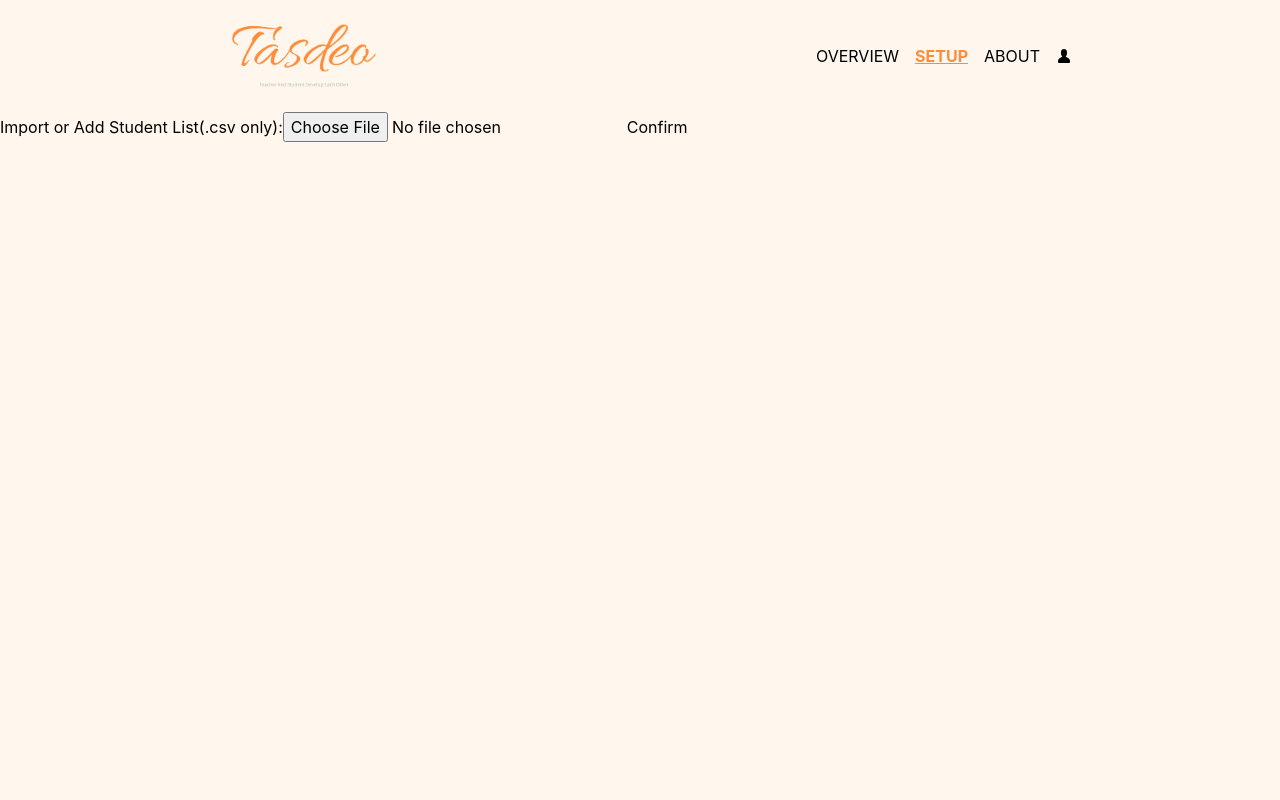
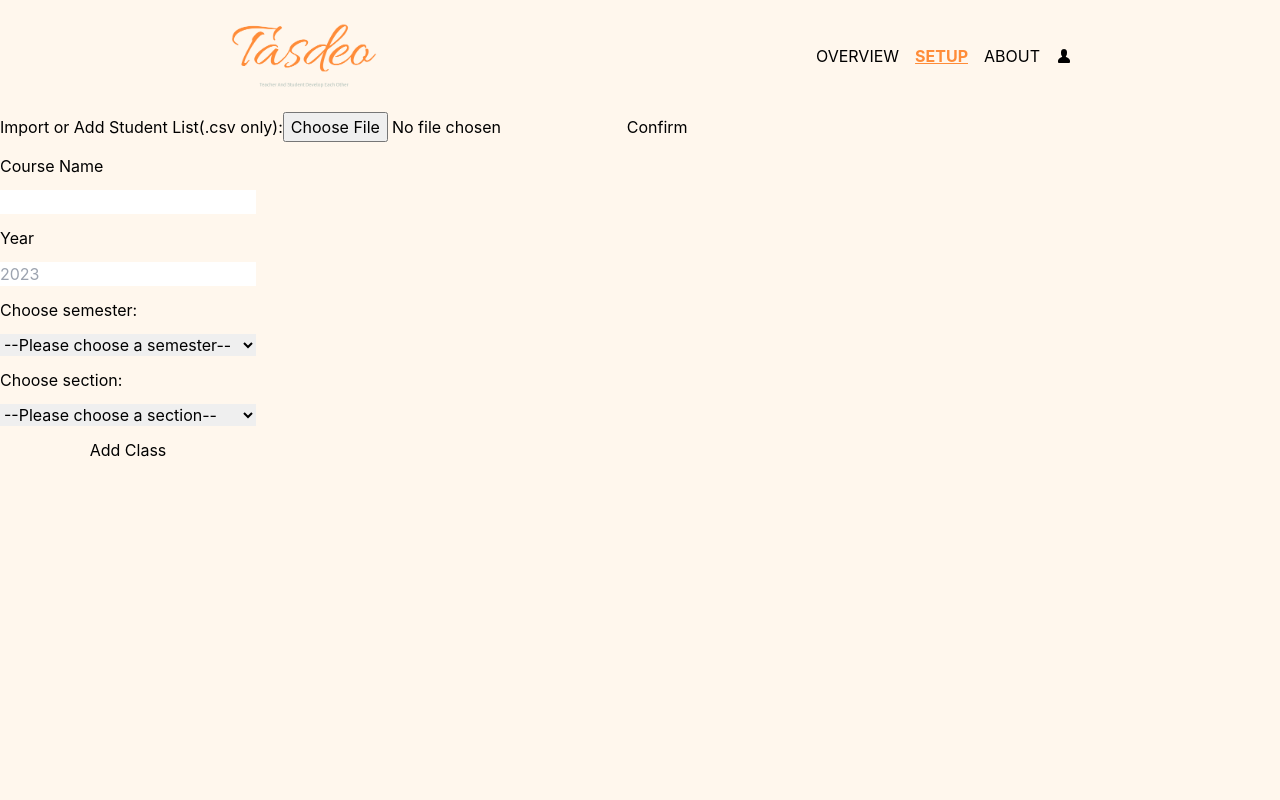
Before and after one commit to kuruxxii/Tasdeo, a React (Vite) app: page /setup in a window 1280 px wide. Shown: the top 800 px of the page. Built offline with nearby package versions, Linux system fonts and the light colour scheme; no server answers; the database is empty; sample sign-in values are in the browser's storage.

Commit message:
able to add class

```diff
--- a/src/App.jsx
+++ b/src/App.jsx
@@ -24,7 +24,10 @@ import RemarkForm, {
   loader as remarkFormLoader,
   action as remarkFormAction,
 } from "./pages/RemarkForm";
-import SetUp, { loader as setUpLoader } from "./pages/SetUp";
+import SetUp, {
+  loader as setUpLoader,
+  action as setUpAction,
+} from "./pages/SetUp";
 import About from "./pages/About";
 import SignIn from "./pages/SignIn";
 import SignUp from "./pages/SignUp";
@@ -53,7 +56,12 @@ function App() {
           loader={remarkFormLoader}
           action={remarkFormAction}
         />
-        <Route path="setup" element={<SetUp />} loader={setUpLoader} />
+        <Route
+          path="setup"
+          element={<SetUp />}
+          loader={setUpLoader}
+          action={setUpAction}
+        />
         <Route path="about" element={<About />} />
         <Route path="sign-in" element={<SignIn />} />
         <Route path="sign-up" element={<SignUp />} />
--- a/src/pages/SetUp.jsx
+++ b/src/pages/SetUp.jsx
@@ -1,23 +1,105 @@
 import React, { useState } from "react";
 import Papa from "papaparse";
 import { db } from "../config/firebase";
-import { collection, addDoc, getDocs } from "firebase/firestore";
-import { useLoaderData } from "react-router-dom";
+import { collection, addDoc, getDocs, query, where } from "firebase/firestore";
+import { useLoaderData, Form, redirect } from "react-router-dom";
 import { requireAuth } from "../util";
+import { getAuth } from "firebase/auth";
 
 export async function loader() {
   await requireAuth();
+  const auth = getAuth();
+  const user = auth.currentUser;
+  // 获取教授信息
+  const professorId = user.uid;
   // 获取所有学生信息
   const students = [];
   const studentsSnapshot = await getDocs(collection(db, "students"));
   studentsSnapshot.forEach((doc) => {
     students.push(doc.data());
   });
-  return students;
+
+  // 获取该教授的所有课程信息
+  const classes = [];
+  const q = query(
+    collection(db, "classes"),
+    where("professorId", "==", professorId)
+  );
+  const querySnapshot = await getDocs(q);
+  querySnapshot.forEach((doc) => {
+    let classInfo = doc.data();
+    classInfo.classId = doc.id;
+    classes.push(classInfo);
+  });
+  return { students, classes };
+}
+
+export async function action({ request }) {
+  const auth = getAuth();
+  const user = auth.currentUser;
+  // 获取教授信息
+  const professorId = user.uid;
+
+  const formData = await request.formData();
+  const courseName = formData.get("courseName");
+  const year = formData.get("year");
+  const semester = formData.get("semester");
+  const section = formData.get("section");
+
+  const classesjson = formData.get("classesjson");
+  const classes = JSON.parse(classesjson);
+
+  if (
+    classes.filter(
+      (cls) =>
+        cls.year === Number(year) &&
+        cls.semester === semester &&
+        cls.section === section
+    ).length === 1
+  ) {
+    alert("class section already exists!");
+  } else {
+    let classCount =
+      classes.filter(
+        (cls) => cls.year === Number(year) && cls.semester === semester
+      ).length + 1;
+
+    let sectionCode;
+    switch (section) {
+      case "none":
+        sectionCode = 5;
+        break;
+      case "a":
+        sectionCode = 4;
+        break;
+      case "b":
+        sectionCode = 3;
+        break;
+      case "c":
+        sectionCode = 2;
+        break;
+      case "d":
+        sectionCode = 1;
+        break;
+    }
+
+    const orderCode = Number(classCount.toString() + sectionCode.toString());
+    const docRef = await addDoc(collection(db, "classes"), {
+      courseName,
+      orderCode,
+      professorId,
+      section,
+      semester,
+      year,
+      studentIds: [],
+    });
+  }
+
+  return null;
 }
 
 export default function SetUp() {
-  const students = useLoaderData();
+  const { students, classes } = useLoaderData();
   const studentIds = [];
   for (const std of students) {
     studentIds.unshift(std.studentId);
@@ -77,6 +159,51 @@ export default function SetUp() {
           onChange={handleFileUpload}></input>
         <button onClick={handleStudentsSubmit}>Confirm</button>
       </div>
+      <div>
+        <Form replace method="post" className="w-64 flex flex-col space-y-3">
+          <input
+            type="hidden"
+            name="classesjson"
+            value={JSON.stringify(classes)}
+          />
+          <label htmlFor="courseName" maxLength="40">
+            Course Name
+          </label>
+          <input type="text" id="courseName" name="courseName" required />
+          <label htmlFor="year">Year</label>
+          <input
+            type="number"
+            id="year"
+            name="year"
+            step="1"
+            min={`${new Date().getFullYear()}`}
+            max="2099"
+            placeholder={`${new Date().getFullYear()}`}
+            required
+          />
+          <label htmlFor="semester-select">Choose semester:</label>
+
+          <select name="semester" id="semester-select" required>
+            <option value="">--Please choose a semester--</option>
+            <option value="spring">spring</option>
+            <option value="fall">fall</option>
+            <option value="virtual">virtual</option>
+          </select>
+
+          <label htmlFor="semester-select">Choose section:</label>
+
+          <select name="section" id="section-select" required>
+            <option value="">--Please choose a section--</option>
+            <option value="a">A</option>
+            <option value="b">B</option>
+            <option value="c">C</option>
+            <option value="d">D</option>
+            <option value="virtual">none</option>
+          </select>
+
+          <button type="submit">Add Class</button>
+        </Form>
+      </div>
     </div>
   );
 }
```
